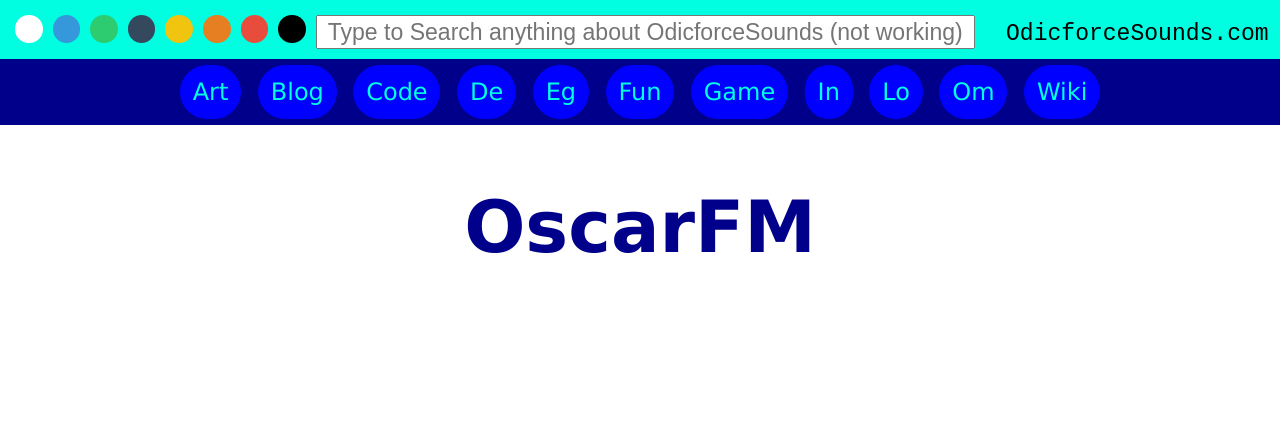
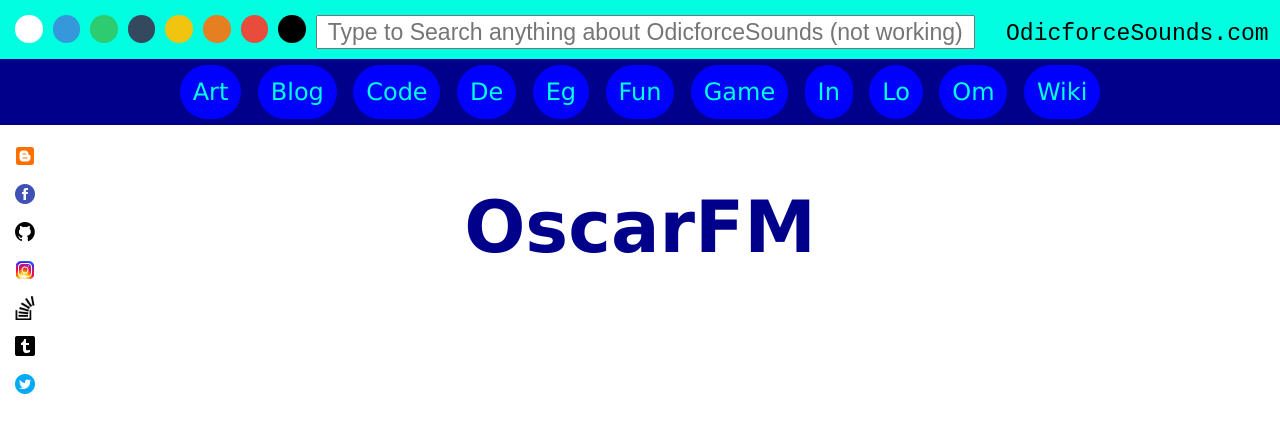
Before and after one commit to rakzhodekams/Fireup, a website built with webpack: page src/index.html in a window 1280 px wide. Built offline with nearby package versions, Linux system fonts and the light colour scheme.

Commit message:
Cool ! First Function Script is working. <3

```diff
--- a/src/index.html
+++ b/src/index.html
@@ -40,30 +40,14 @@
     </header>
     <aside>
       <div id="socialMedia">
-        <span onclick="socialmedia('blogspot')" id="blogspot">
-
-        </span>
-        <span onclick="socialmedia('facebook')" id="facebook">
-
-        </span>
-        <span onclick="socialmedia('github')" id="github">
-
-        </span>
-        <span onclick="socialmedia('instagram')" id="instagram">
-
-        </span>
-        <span onclick="socialmedia('stackoverflow')" id="stackoverflow">
-
-        </span>
-        <span onclick="socialmedia('tumblr')" id="tumblr">
-
-        </span>
-        <span onclick="socialmedia('twitter')" id="twitter">
-
-        </span>
-        <span onclick="socialmedia('youtube')" id="youtube">
-
-        </span>
+        <span id="blogspot"></span>
+        <span id="facebook"></span>
+        <span id="github"></span>
+        <span id="instagram"></span>
+        <span id="stackoverflow"></span>
+        <span id="tumblr"></span>
+        <span id="twitter"></span>
+        <span id="youtube"></span>
       </div>
     </aside>
 
--- a/src/index.js
+++ b/src/index.js
@@ -1,21 +1,23 @@
 /*jshint esversion: 6 */
 
-
 const social = {
-    blogspot: '<a target="_blank" href="https://www.facebook.com/odicforcesounds"><img width="24px" src="./img/icons8-blogger-48.png"></a>',
+  blogspot: '<a target="_blank" href="https://odicforcesounds.blogspot.com/"><img width="24px" src="./img/icons8-blogger-48.png"></a>',
   facebook: '<a target="_blank" href="https://www.facebook.com/odicforcesounds"><img width="24px" src="./img/icons8-facebook-circled-48.png"></a>',
   github: '<a target="_blank" href="https://github.com/rakzhodekams"><img width="24px" src="./img/icons8-github-48.png"></a>',
   instagram: '<a target="_blank" href="https://www.instagram.com/odicforcesounds/"><img width="24px" src="./img/icons8-instagram-48.png"></a>',
   stackoverflow: '<a target="_blank" href="https://stackoverflow.com/users/6806076/odicforcesounds"><img width="24px" src="./img/stack-overflow.png"></a>',
   tumblr: '<a target="_blank" href="https://rakzhodekams.tumblr.com/"><img width="24px" src="./img/icons8-tumblr-48.png"></a>',
   twitter: '<a target="_blank" href="https://twitter.com/odicforcesounds"><img width="24px" src="./img/icons8-twitter-circled-48.png"></a>',
-    youtube: '<a target="_blank" href="https://www.youtube.com/channel/UCKxb1p0OzXuiAQBkiY0dCGg"></a>',
+  youtube: '<a target="_blank" href="https://www.youtube.com/channel/UCKxb1p0OzXuiAQBkiY0dCGg"><img width="24px" src="./img/icons8-youtube-48.png></a>',
 };
 
-  social.blogspot = document.getElementById("blogspot").innerHTML;
-  social.facebook = document.getElementById("facebook").innerHTML;
-  social.github = document.getElementById("github").innerHTML;
-  social.instagram = document.getElementById("instagram").innerHTML;
-  social.stackoverflow = document.getElementById("stackoverflow").innerHTML;
-  social.twitter = document.getElementById("twitter").innerHTML;
-  social.youtube = document.getElementById("youtube").innerHTML;
+function populate(){
+  for (var property in social) {
+    if (social.hasOwnProperty(property)) {
+      var target = document.getElementById(property);
+      if ( target !== null ) {
+        target.innerHTML = social[property];
+      }
+    }
+  }
+}populate();
```
Lines whose indentation alone changed are shown as unchanged.
